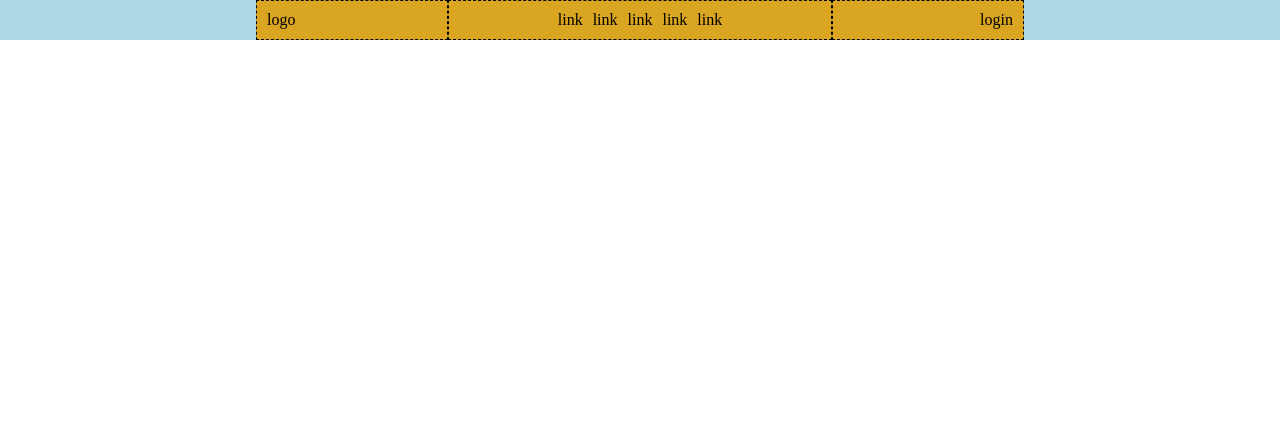
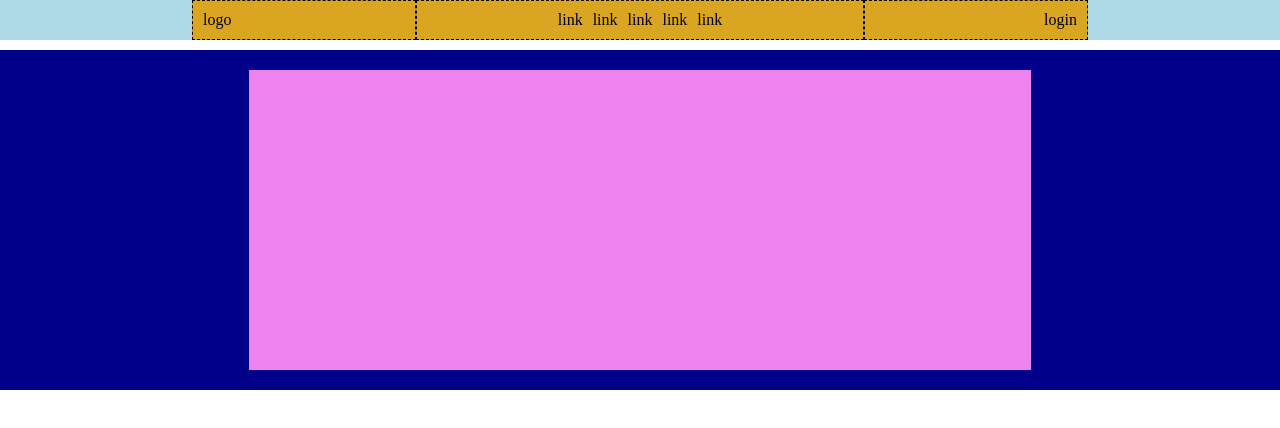
Before and after one commit to sabino-olivieri/htmlcss-struttura-discord, a plain HTML site: page index.html in a window 1280 px wide. Drawn offline with Linux system fonts and the light colour scheme.

Commit message:
feat: header-bottom

```diff
--- a/css/style.css
+++ b/css/style.css
@@ -9,11 +9,15 @@
 
 .container{
     margin: 0 auto;
-    width: 60%;
+    width: 70%;
 }
 
 .flex{
     display: flex;
+}
+
+.pd20{
+    padding: 20px;
 }
 
 ul{
@@ -27,6 +31,7 @@ a{
 
 /* HEADER */
 
+/* header-top */
 .header-top{
     background-color: #ADD8E6;
 
@@ -65,3 +70,16 @@ a{
     gap: 10px;
 
 }
+
+/* header-bottom */
+
+.header-bottom{
+    background-color: #00008B;
+}
+
+.box-header{
+    background-color: #EE82EE;
+    width: 90%;
+    height: 300px;
+    margin: 0 auto;
+}
--- a/index.html
+++ b/index.html
@@ -34,8 +34,12 @@
             </div>
         </div>
 
-        <div class="header-bottom">
+        <div class="header-bottom pd20">
+            <div class="container">
+                <div class="box-header">
 
+                </div>
+            </div>
         </div>
 
     </header>
```
